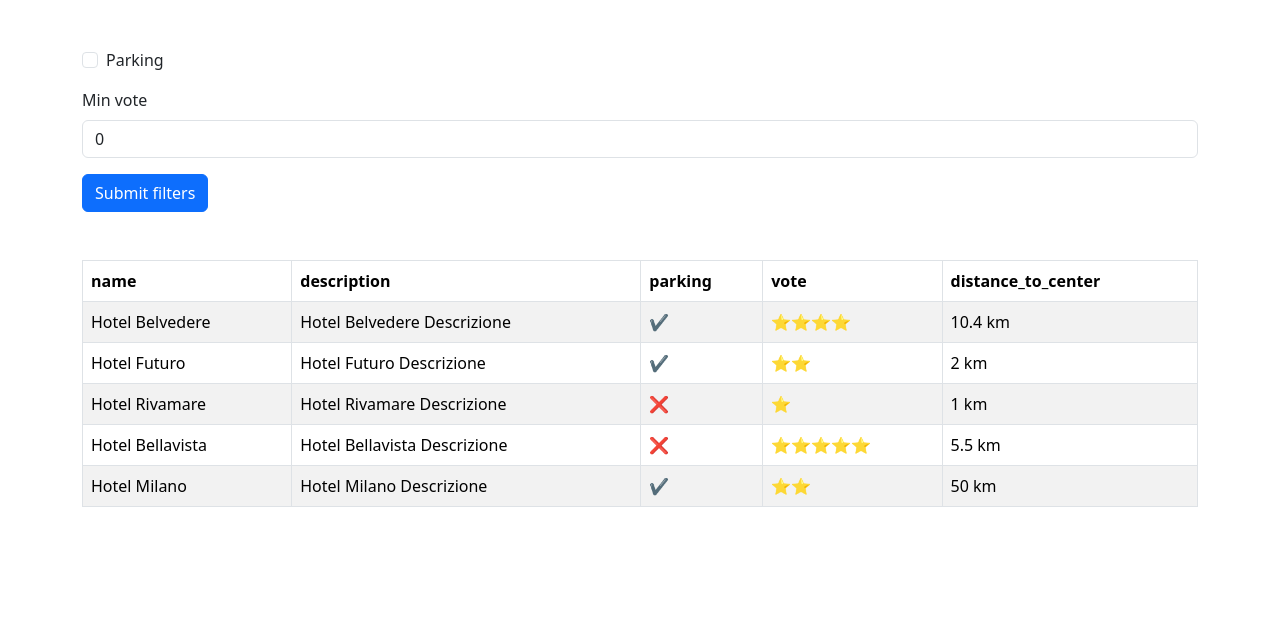
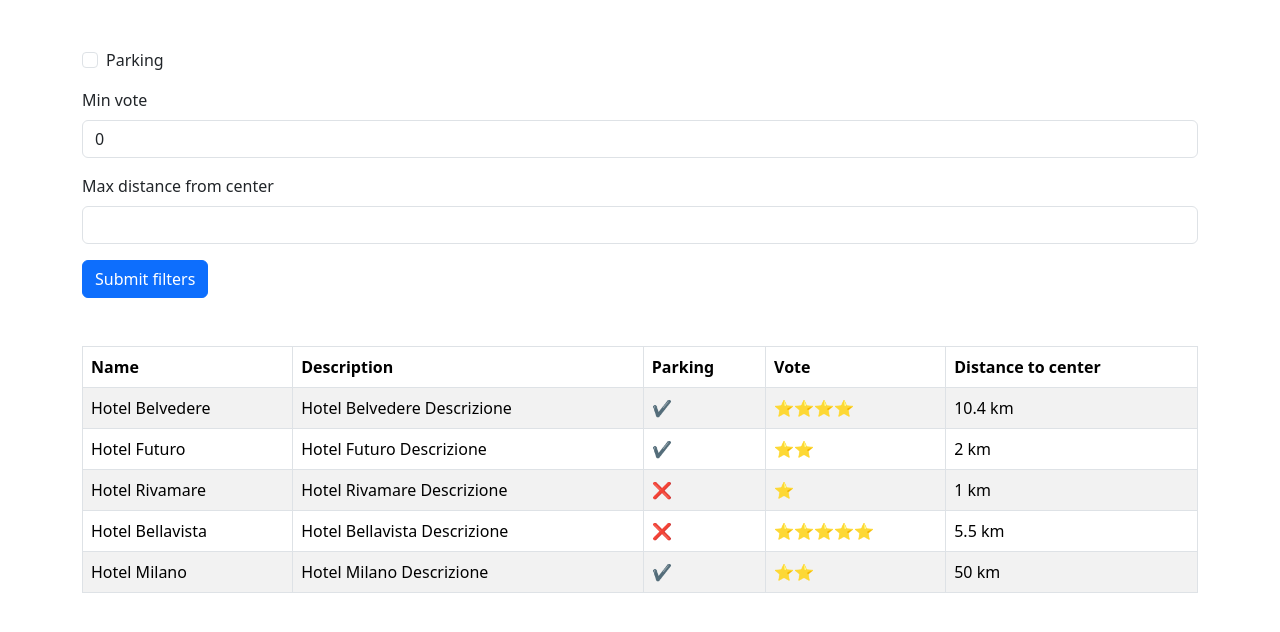
Before and after one commit to fedebacci/php-hotel, a PHP site: page /boolean/ in a window 1280 px wide. Shown: the top 632 px of the page. Run offline with PHP 8.4, Linux system fonts and the light colour scheme.

Commit message:
added max distance filter

```diff
--- a/index.php
+++ b/index.php
@@ -59,6 +59,11 @@
     // * $vote
     $vote = isSet($_GET["vote"]) == true ? $_GET["vote"] : "0";
     // var_dump($vote);
+
+    // * $distance_to_center
+    // $distance_to_center = isSet($_GET["distance_to_center"]) == true ? $_GET["distance_to_center"] : 100;
+    $distance_to_center = isSet($_GET["distance_to_center"]) == true ? $_GET["distance_to_center"] : null;
+    // var_dump($distance_to_center);
 ?>
 
 
@@ -114,6 +119,21 @@
                         </div>
 
 
+
+                        <!-- * $distance_to_center  -->
+                        <div class="mb-3">
+                            <label for="distance_to_center" class="form-label">
+                                Max distance from center
+                            </label>
+
+                            <?php
+                                $input_el = '<input name="distance_to_center" type="number" class="form-control" id="distance_to_center" value="' . $distance_to_center . '" />';
+
+                                echo $input_el;
+                            ?>
+                        </div>
+
+
                         <button action="http://localhost:8080/boolean/esercizi/php-hotel/" type="submit" class="btn btn-primary">
                             Submit filters
                         </button>
@@ -133,7 +153,7 @@
                                 <?php
                                     foreach ($hotels[0] as $key => $value) {
                                         echo "<th>";
-                                        echo $key;
+                                        echo str_replace("_"," ",ucfirst($key));
                                         echo "</th>";
                                     };
                                 ?>
@@ -153,7 +173,13 @@
                                             )
                                         )
                                             &&
-                                        $hotel["vote"] >= $vote
+                                        (
+                                            $hotel["vote"] >= $vote
+                                        )
+                                            &&
+                                        (
+                                            $distance_to_center != null ? $hotel["distance_to_center"] <= $distance_to_center : true
+                                        )
                                     )
                                     {
                                         echo "<tr>";
```
